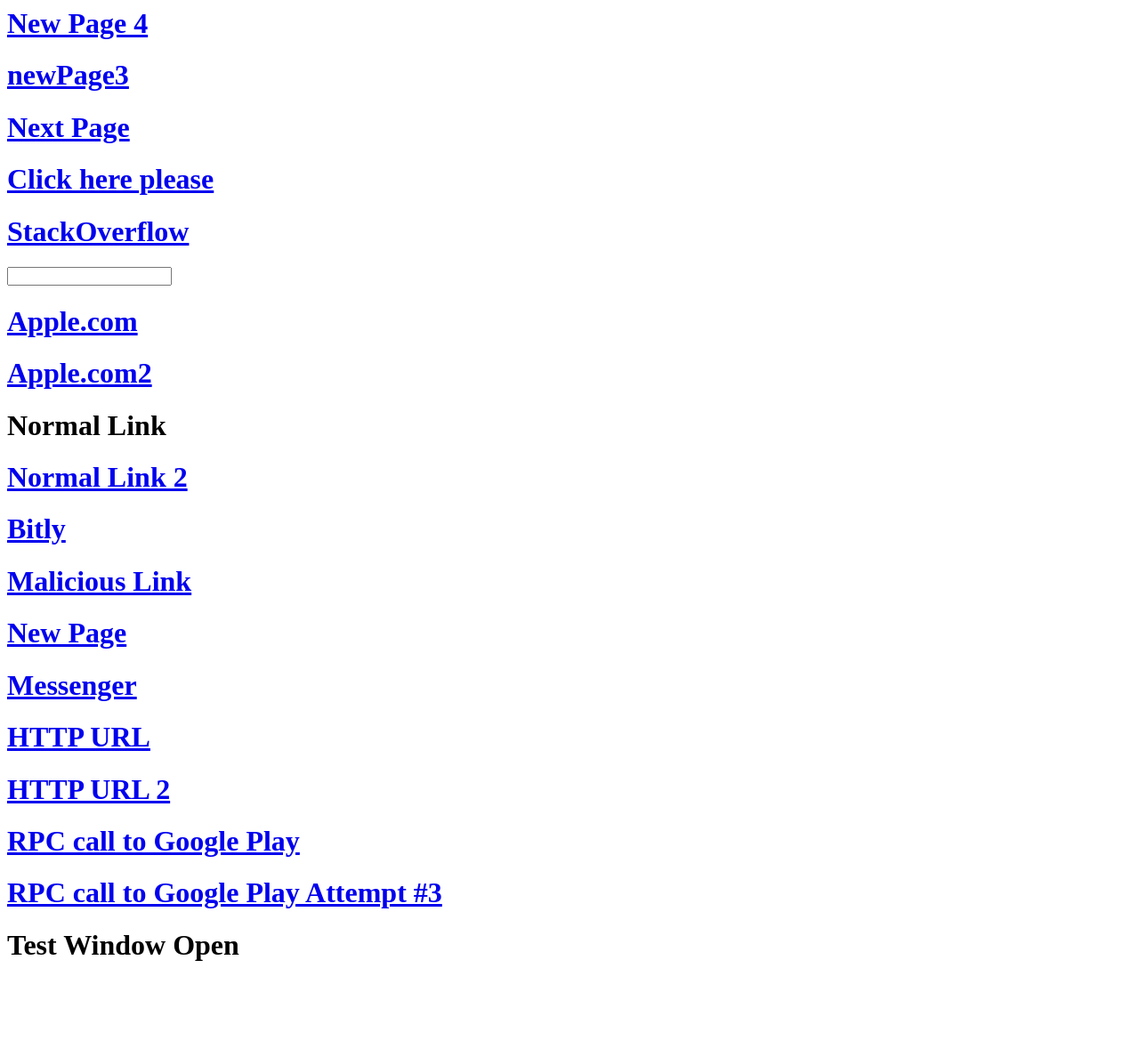
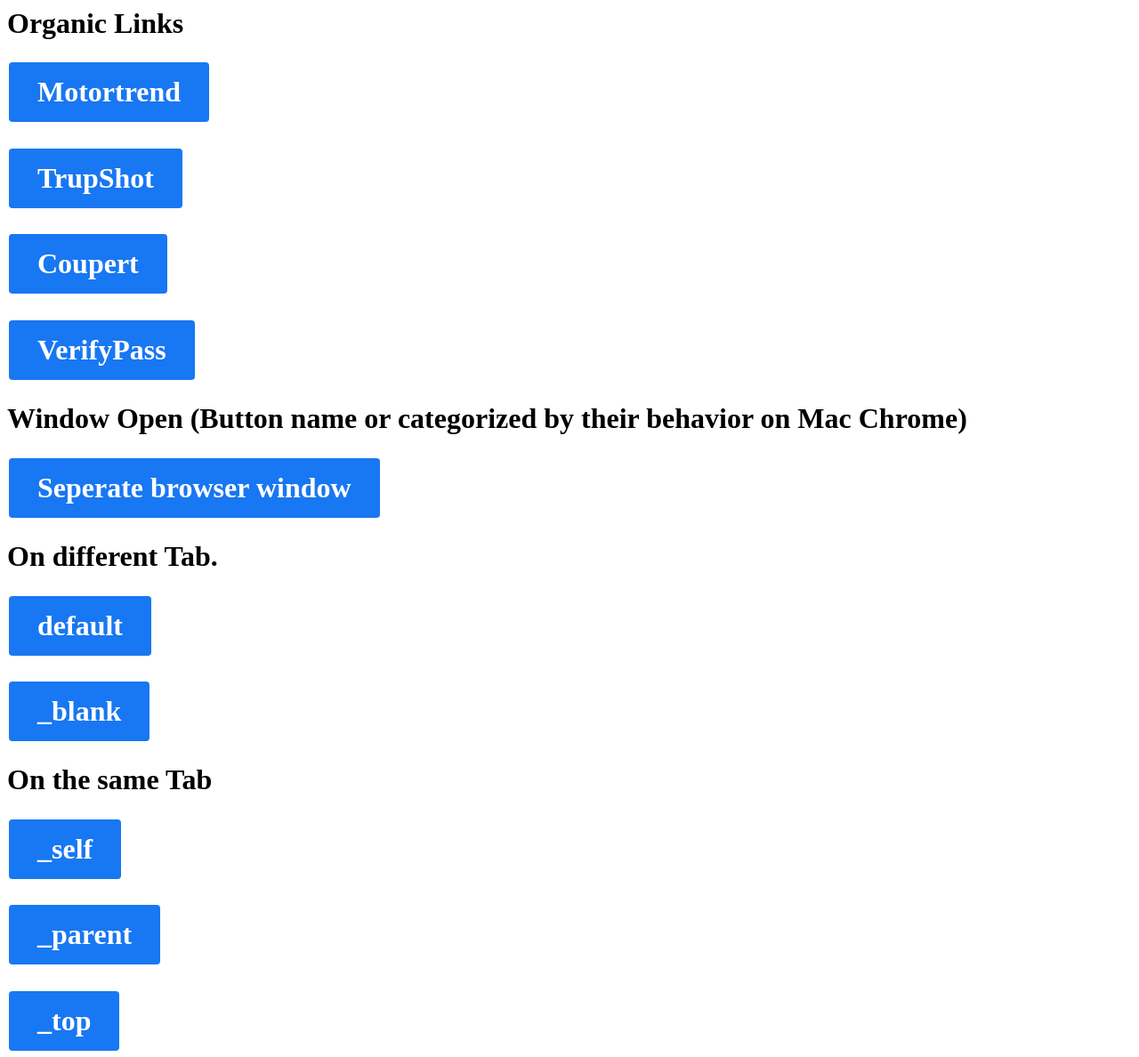
Before and after one commit to aiwen0918/demo, a plain HTML site: page index.html in a window 1280 px wide. Shown: the whole page at 89% size. Before the commit the page ends 1102 px from the top, so only its background shows below. Drawn offline with Linux system fonts and the light colour scheme.

Commit message:
Add test buttons and links

```diff
--- a/index.html
+++ b/index.html
@@ -1,78 +1,36 @@
+<html>
 
-<html>
-  <head><meta charset="utf-8" /><meta name="referrer" content="origin" /></head>
+<head>
+  <meta charset="utf-8" />
+  <meta name="referrer" content="origin" />
+  <link rel="stylesheet" href="style.css">
+</head>
 
 <body>
-    <div>
-      <h1><a href="newPage4.html">New Page 4</a></h1>
-    </div>
+  <h1>Organic Links</h1>
 
   <div>
-      <h1><a href="newPage3.html">newPage3</a></h1>
+    <h1><a href="https://auth.motortrend.com/create-account" class="button">Motortrend</a></h1>
+
+    <h1><a href="https://fb-seattle.tripshot.com" class="button">TrupShot</a></h1>
+
+    <h1><a href="https://www.coupert.com/join/facebook" class="button">Coupert</a></h1>
+
+    <h1><a href="https://verifypass.com/offers/member" class="button">VerifyPass</a></h1>
   </div>
-
+  <h1>Window Open (Button name or categorized by their behavior on Mac Chrome)</h1>
   <div>
-      <h1><a href="nextPage.html">Next Page</a></h1>
-    </div>
-
-    <div><h1><a onclick="setTimeout(function(){document.location='https://www.apple.com/contact/'}, 1)" href="whatsapp://send?text=URI%2C%20Reference%2C%20Is%2C%20Spoofed%2C%20From%2C%20apple.com%2C%20Now%2C%20You%2C%20Will%2C%20Communicate%2C%20With%2C%20Attacker!&phone=+917020379491"];">Click here please</a></h1></div>
-
-    <div>
-    <h1><a onclick="setTimeout(function(){document.location='https://www.apple.com/contact/'}, 1)" href="intent://stackoverflow.com/questions/29250152/what-is-the-intent-to-launch-any-website-link-in-google-chrome#Intent;scheme=http;action=android.intent.action.VIEW;end;">StackOverflow</a></h1>
-    </div>
-
-    <input type="email" name="email" id="email"/>
-
-    <div>
-    <h1><a onclick="setTimeout(function(){document.location='intent://stackoverflow.com/questions/29250152/what-is-the-intent-to-launch-any-website-link-in-google-chrome#Intent;scheme=http;action=android.intent.action.VIEW;end;'}, 1)" href="https://www.apple.com/contact/">Apple.com</a></h1>
+    <h1><a onclick="window.open('http://www.javascript-coder.com','mywindow','menubar=1,resizable=1')" class="button">Seperate browser window</a></h1>
     </div>
   <div>
-    <h1><a href="https://www.apple.com/contact/">Apple.com2</a></h1>
-    </div>
-
-    <div>
-    <h1><a onclick="setTimeout(function(){document.location='https://www.google.com/'}, 1)">Normal Link</a></h1>
-    </div>
-
-
-    <div>
-    <h1><a onclick="setTimeout(function(){}, 1)", href="https://www.facebook.com">Normal Link 2</a></h1>
-    </div>
-
-    <div>
-    <h1><a onclick="setTimeout(function(){}, 1)", href="https://bitly.is/Redirecting">Bitly</a></h1>
-    </div>
-
-    <div>
-    <h1><a href="http://testsafebrowsing.appspot.com/s/malware.html">Malicious Link</a></h1>
-    </div>
-
-    <div>
-    <h1><a href="newPage.html">New Page</a></h1>
-    </div>
-
-    <div>
-    <h1><a href="http://m.me/TurboTaxAnswerBot?ref=paidsocialfb">Messenger</a></h1>
-    </div>
-
-    <div>
-    <h1><a href="http://thehill.com/homenews/state-watch/569606-texas-parent-strips-down-in-school-board-meeting-to-make-a-point-about">HTTP URL</a></h1>
-    </div>
-
-    <div>
-    <h1><a href="http://lm.alpha.facebook.com/l.php?u=http%3A%2F%2Fthehill.com%2Fhomenews%2Fstate-watch%2F569606-texas-parent-strips-down-in-school-board-meeting-to-make-a-point-about&h=AT0y8okXZNNx_kuWQSEQhTlJZYCfdHsPbLj_faWyoYqPdGwAblw50SQa4lXCo2JW3iH9BktmghscHWCjGjV8e73DFFYhRAj-YqnucoH-II8W-mLWqZAes3He-x5uaiA-qVjZ">HTTP URL 2</a></h1>
-    </div>
-
-    <div>
-    <h1><a href="fbrpc://facebook/nativethirdparty?app_id=601122296589480&direct_deeplink=true&market_uri=market%3A%2F%2Fdetails%3Fid%3Duk.co.matchpint&package_name=uk.co.matchpint&target_url=http%3A%2F%2Fplay.google.com%2Fstore%2Fapps%2Fdetails%3Fid%3Duk.co.matchpint&extra_applink_key=al_applink_data&referer_data_key=extras&al_applink_data=%7B%22target_url%22%3A%22http%3A%5C%2F%5C%2Fplay.google.com%5C%2Fstore%5C%2Fapps%5C%2Fdetails%3Fid%3Duk.co.matchpint%22%2C%22extras%22%3A%7B%22fb_app_id%22%3A601122296589480%7D%2C%22referer_app_link%22%3A%7B%22url%22%3A%22fb%3A%5C%2F%5C%2F%5C%2F%22%2C%22app_name%22%3A%22Facebook%22%2C%22package%22%3A%22com.facebook.katana%22%7D%7D&appsite_data=%7B%22android%22%3A%5B%7B%22is_app_link%22%3Afalse%2C%22fallback_url%22%3A%22http%3A%5C%2F%5C%2Fplay.google.com%5C%2Fstore%5C%2Fapps%5C%2Fdetails%3Fid%3Duk.co.matchpint%22%2C%22market_uri%22%3A%22market%3A%5C%2F%5C%2Fdetails%3Fid%3Duk.co.matchpint%22%2C%22package%22%3A%22uk.co.matchpint%22%7D%5D%7D&has_app_link=0&accessToken=http%3A%2F%2Fplay.google.com%2Fstore%2Fapps%2Fdetails%3Fid%3Duk.co.matchpint">RPC call to Google Play</a></h1>
-    </div>
-
-    <div>
-    <h1><a href="fbrpc://facebook/nativethirdparty/?app_id=345253006095753&app_store_id=1460782849&is_app_profile_page_eligible=0&direct_deeplink=true&direct_install=true&fallback_url=http%3A%2F%2Fitunes.apple.com%2Fapp%2Fid1460782849&target_url=http%3A%2F%2Fitunes.apple.com%2Fapp%2Fid1460782849&app_sites=%5B%22fb345253006095753%3A%5C%2F%5C%2F%3Fal_applink_data%3D%5Cu00257B%5Cu002522target_url%5Cu002522%5Cu00253A%5Cu002522http%5Cu00253A%5Cu00255C%5Cu00252F%5Cu00255C%5Cu00252Fitunes.apple.com%5Cu00255C%5Cu00252Fapp%5Cu00255C%5Cu00252Fid1460782849%5Cu002522%5Cu00252C%5Cu002522extras%5Cu002522%5Cu00253A%5Cu00257B%5Cu002522fb_app_id%5Cu002522%5Cu00253A345253006095753%5Cu00257D%5Cu00252C%5Cu002522referer_app_link%5Cu002522%5Cu00253A%5Cu00257B%5Cu002522url%5Cu002522%5Cu00253A%5Cu002522fb%5Cu00253A%5Cu00255C%5Cu00252F%5Cu00255C%5Cu00252F%5Cu00255C%5Cu00252F%5Cu00253Fapp_id%5Cu00253D345253006095753%5Cu002522%5Cu00252C%5Cu002522app_name%5Cu002522%5Cu00253A%5Cu002522Facebook%5Cu002522%5Cu00257D%5Cu00257D%22%5D&has_app_link=1&download_size=107798528">RPC call to Google Play Attempt #3</a></h1>
-    </div>
-
-    <div>
-    <h1><a onclick="window.open('http://www.javascript-coder.com','mywindow','menubar=1,resizable=1,width=350,height=250')">Test Window Open</a></h1>
+    <h1>On different Tab.</h1>
+    <h1><a onclick="window.open('https://www.javascript-coder.com')" class="button">default</a></h1>
+    <h1><a onclick="window.open('https://www.javascript-coder.com', '_blank')" class="button">_blank</a></h1>
+    <h1>On the same Tab</h1>
+    <h1><a onclick="window.open('https://www.javascript-coder.com', '_self')" class="button">_self</a></h1>
+    <h1><a onclick="window.open('https://www.javascript-coder.com', '_parent')" class="button">_parent</a></h1>
+    <h1><a onclick="window.open('https://www.javascript-coder.com', '_top')" class="button">_top</a></h1>
   </div>
 </body>
+
 </html>
--- /dev/null
+++ b/style.css
@@ -0,0 +1,13 @@
+.button {
+    background-color: #1877F2;
+    border: none;
+    border-radius: 4px;
+    color: white;
+    padding: 15px 32px;
+    text-align: center;
+    text-decoration: none;
+    display: inline-block;
+    font-size: 32px;
+    margin: 4px 2px;
+    cursor: pointer;
+}
```
Lines whose indentation alone changed are shown as unchanged.
